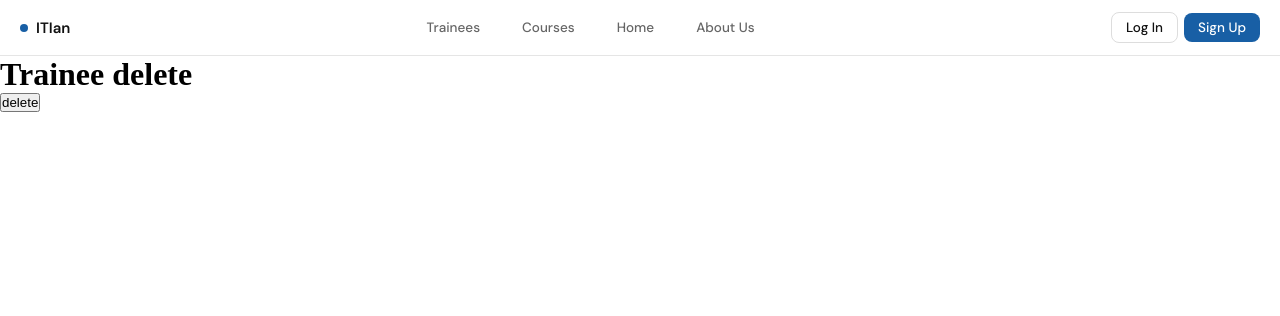
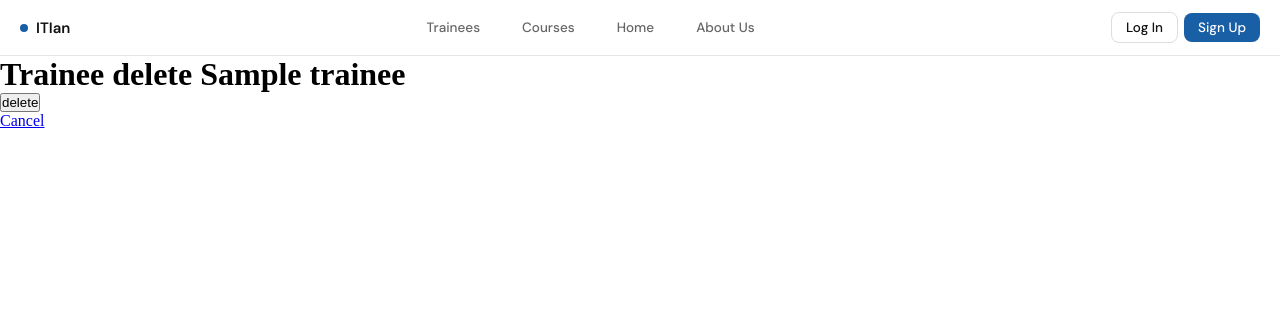
Before and after one commit to Fiow00/ITIan, a Django app: page /trainees/delete/1/ in a window 1280 px wide. Shown: the top 316 px of the page. Run offline with Django 5.2, Linux system fonts and the light colour scheme; tables that the repository leaves empty hold one stand-in row (values such as "Sample post"); parts of the project's set-up code (start-up, migrations or seed data) failed here and were passed over.

Commit message:
Updated update, delete to support cancel operation

```diff
--- a/trainees/templates/trainees/trainee_delete.html
+++ b/trainees/templates/trainees/trainee_delete.html
@@ -11,4 +11,6 @@
         {% csrf_token %}
         <input type="submit" value="delete">
     </form>
+
+    <a href="{% url 'trainee_detail' trainee.pk %}">Cancel</a>
 {% endblock content %}
--- a/trainees/templates/trainees/trainee_update.html
+++ b/trainees/templates/trainees/trainee_update.html
@@ -23,4 +23,6 @@
         </div>
         <input type="submit" value="update">
     </form>
+
+    <a href="{% url 'trainee_detail' trainee.pk %}">Cancel</a>
 {% endblock content %}
--- a/trainees/views.py
+++ b/trainees/views.py
@@ -40,7 +40,9 @@ def trainee_update(request, trainee_id):
 
         return redirect("trainee_detail", trainee_id = trainee.id)
 
-    return render(request, "trainees/trainee_update.html")
+    return render(request, "trainees/trainee_update.html", {
+        "trainee": trainee,
+    })
 
 def trainee_delete(request, trainee_id):
     trainee = Trainee.objects.get(id=trainee_id)
@@ -49,4 +51,6 @@ def trainee_delete(request, trainee_id):
         trainee.delete()
         return redirect("trainee_list")
 
-    return render(request, "trainees/trainee_delete.html",)
+    return render(request, "trainees/trainee_delete.html", {
+        "trainee": Trainee.objects.get(id=trainee_id)
+    })
```
